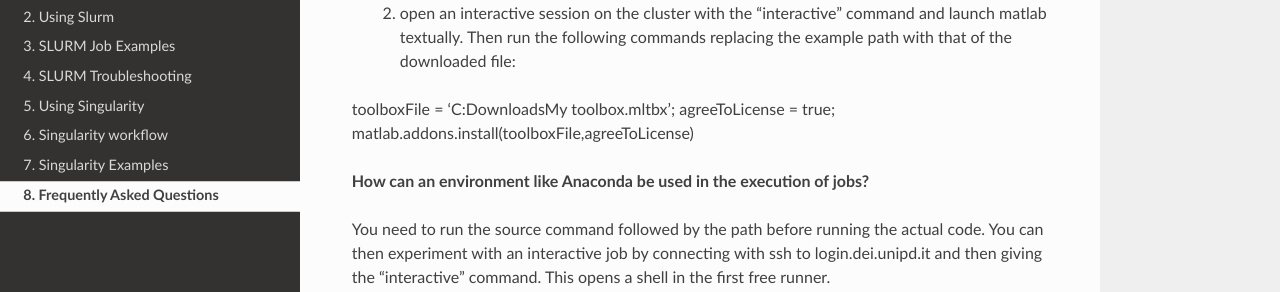
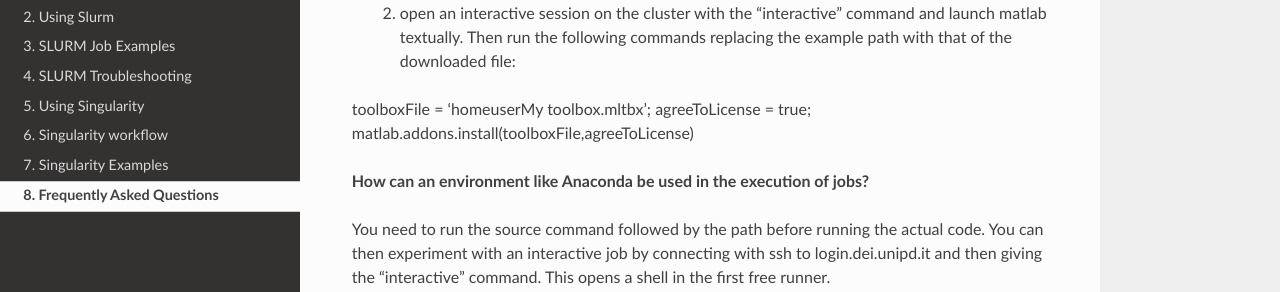
Before and after one commit to agostinoandriolo/clusterDEIguide, a Sphinx documentation site: the page built from ClusterDEIUserGuide-master/docs/FAQ.rst, in a window 1280 px wide and 900 px high, scrolled down 1056 px. Shown: the part 158-450 px from the top of the window. Built offline with Sphinx 7.4.7 and the Read the Docs theme 2.0.0, drawn with Linux system fonts in a browser that asks for light colours; some of the changed lines change nothing that is shown.

Commit message:
Update FAQ.rst

```diff
--- a/ClusterDEIUserGuide-master/docs/FAQ.rst
+++ b/ClusterDEIUserGuide-master/docs/FAQ.rst
@@ -37,7 +37,7 @@ In this regard there are two possibilities.
 
      1. connect to login.dei.unipd.it via ssh enabling X11 forwarding (with the -X option), then open an interactive graphical session on the cluster with the "sinteractive" command and launch matlab. Continue with the graphical interface.
      2. open an interactive session on the cluster with the "interactive" command and launch matlab textually. Then run the following commands replacing the example path with that of the downloaded file:
-toolboxFile = 'C:\Downloads\My toolbox.mltbx';
+toolboxFile = '\home\user\My toolbox.mltbx';
 agreeToLicense = true;
 matlab.addons.install(toolboxFile,agreeToLicense)
 
```
